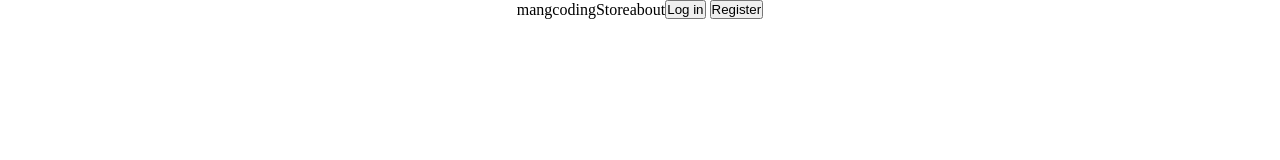
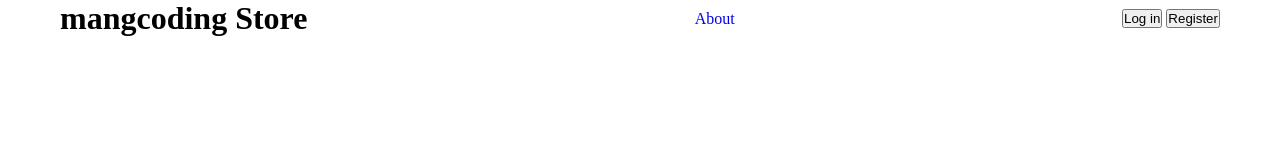
Before and after one commit to lamarafat/landing, a plain HTML site: page index.html in a window 1280 px wide. Drawn offline with Linux system fonts and the light colour scheme.

Commit message:
start navbar

```diff
--- a/assets/css/base.css
+++ b/assets/css/base.css
@@ -1,26 +1,29 @@
 @import url('https://fonts.googleapis.com/css2?family=Inter:ital,opsz,wght@0,14..32,100..900;1,14..32,100..900&family=Poppins:ital,wght@0,100;0,200;0,300;0,400;0,500;0,600;0,700;0,800;0,900;1,100;1,200;1,300;1,400;1,500;1,600;1,700;1,800;1,900&display=swap');
-*{
+* {
     padding: 0;
     margin: 0;
 }
-:root{
-    -mainColor:#545be8 ;
-    -mainFont: "poppins" , sans-serif ;
-    -subFont: "Inter" , sans-serif;
+
+:root {
+    --mainColor: #545be8;
+    --mainFont: "Poppins", sans-serif;
+    --subFont: "Inter", sans-serif;
 }
-.row{
+.row {
     display: flex;
-    justify-content: center;
+    justify-content: space-between;
     align-items: center;
     flex-wrap: wrap;
 }
-.container{
-    width: calc(100% -120px);
+.container {
+    width: calc(100% - 120px);
     margin: auto;
 }
-a{
+
+a {
     text-decoration: none;
 }
-ul{
+
+ul {
     list-style-type: none;
 }
--- a/assets/css/main.css
+++ b/assets/css/main.css
@@ -1 +1 @@
-@import './base.css' ;
+@import './base.css';
--- a/index.html
+++ b/index.html
@@ -4,17 +4,23 @@
     <meta charset="UTF-8">
     <meta name="viewport" content="width=device-width, initial-scale=1.0">
     <title>Document</title>
-    <link rel="stylesheet" href="./assets/css/main.css"/>
+    <link rel="stylesheet" href="./assets/css/main.css">
 </head>
 <body>
     <header class="header">
         <div class="container">
             <div class="row">
-                <div class="logo">mangcodingStore</div>
-                <nav class="nav">about</nav>
+                <div class="logo">
+                    <h1>mangcoding Store</h1>
+                </div>
+                <nav class="nav">
+                    <ul>
+                        <li><a href="#">About</a></li>
+                    </ul>
+                </nav>
                 <div class="auth">
                     <button class="def">Log in</button>
-                    <button>Register</button>
+                    <button class="register">Register</button>
                 </div>
             </div>
         </div>
```
